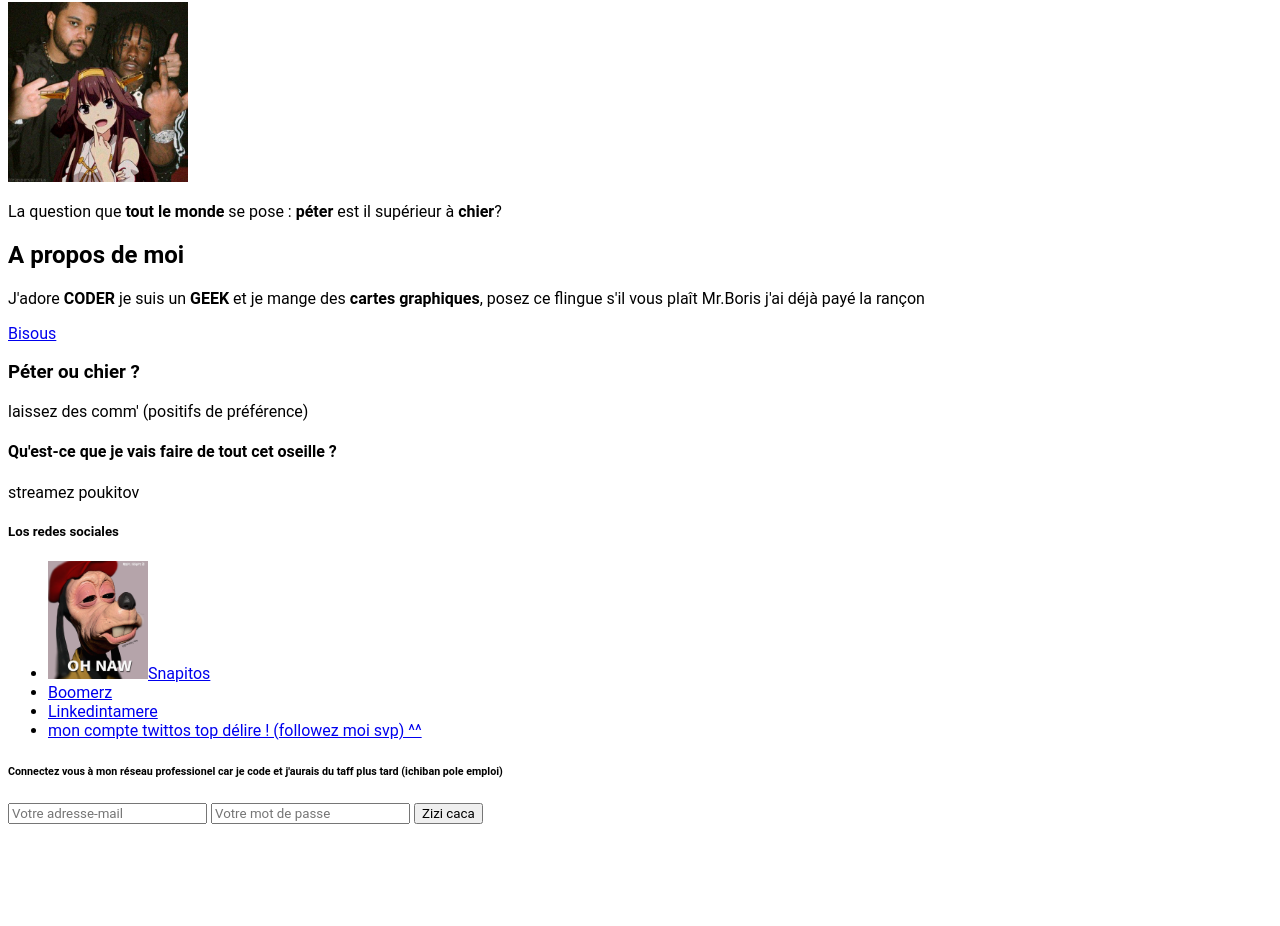
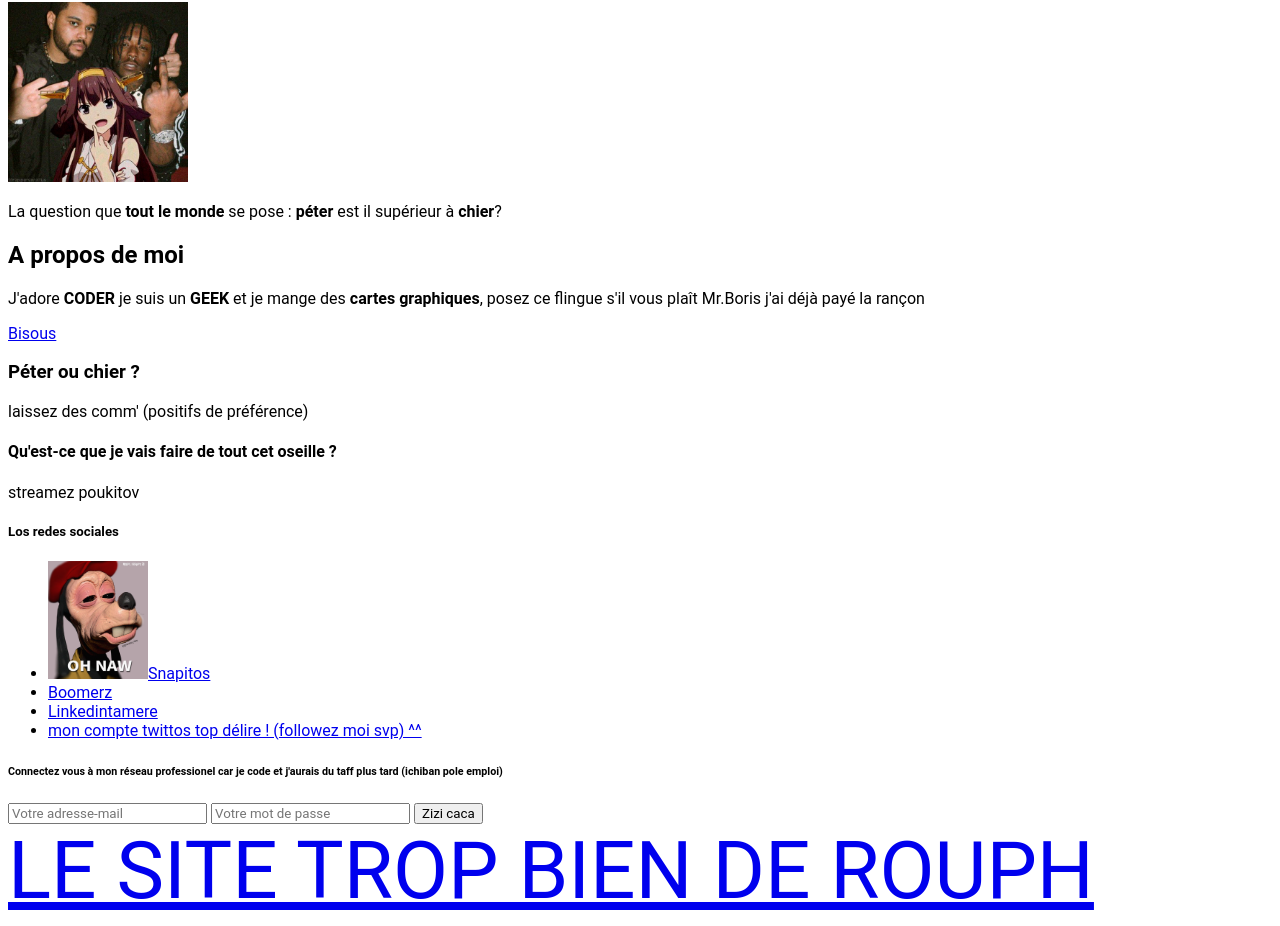
Before and after one commit to nicolas-thouron/nicolas-thouron.github.io, a plain HTML site: page index.html in a window 1280 px wide. Shown: the part 106-1032 px from the top of the page. Before the commit the page ends 938 px from the top, so only its background shows below. Drawn offline with Linux system fonts and the light colour scheme.

Commit message:
LE SITE DE ROUPH

```diff
--- a/index.html
+++ b/index.html
@@ -44,5 +44,7 @@
 		<input type="submit" value="Zizi caca" name="connexion">
 	</form>
 
+	<a href="rouph.html" style="font-size: 80px;">LE SITE TROP BIEN DE ROUPH</a>
+
 </body>
 </html>
```
